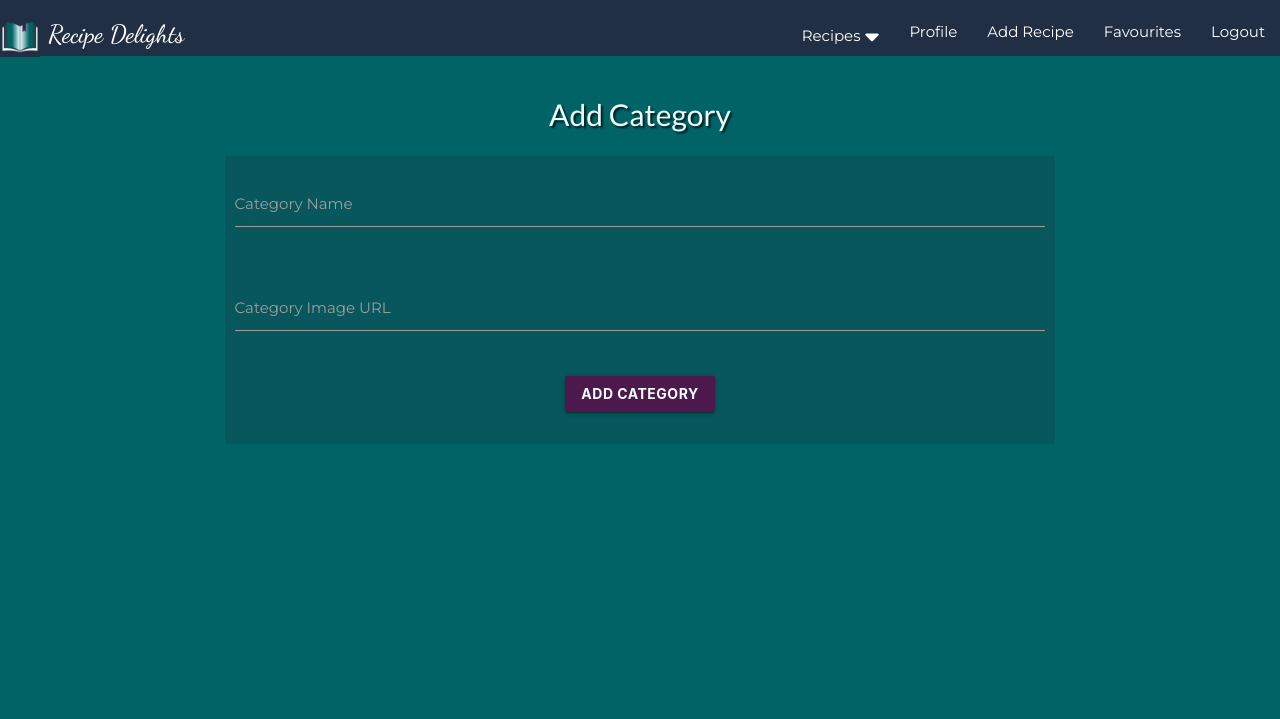
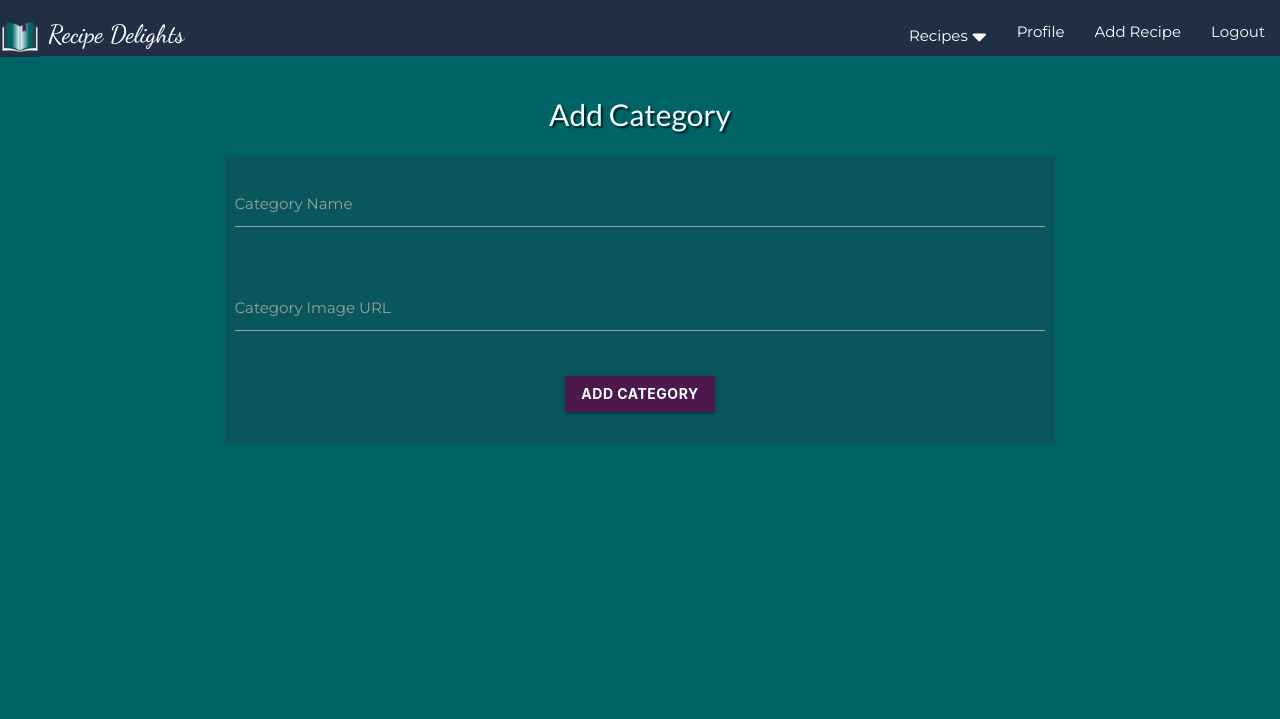
Before and after one commit to RCass172/recipe-delights, a Flask app: page /add_category in a window 1280 px wide. Shown: the top 719 px of the page. Run offline with Flask 2, Linux system fonts and the light colour scheme; the visitor is signed in with stand-in values (Sample User, id 1); data that the repository does not hold is empty; some libraries are stand-ins or nearby versions.

Commit message:
Remove link not needed

```diff
--- a/templates/base.html
+++ b/templates/base.html
@@ -51,7 +51,6 @@
                     {% if session.user %}
                         <li><a href="{{ url_for('profile', username=session['user']) }}">Profile</a></li>
                         <li><a href="{{ url_for('add_recipe') }}">Add Recipe</a></li>
-                        <li><a href="#">Favourites</a></li>
                         <li><a href="{{ url_for('logout') }}">Logout</a></li>
                     {% else %}
                         <li><a href="{{ url_for('login') }}">Login</a></li>
@@ -77,7 +76,6 @@
             {% if session.user %}
                 <li><a href="{{ url_for('profile', username=session['user']) }}">Profile</a></li>
                 <li><a href="{{ url_for('add_recipe') }}">Add Recipe</a></li>
-                <li><a href="#">Favourites</a></li>
                 <li><a href="{{ url_for('logout') }}">Logout</a></li>
             {% else %}
                 <li><a href="{{ url_for('login') }}">Login</a></li>
```
